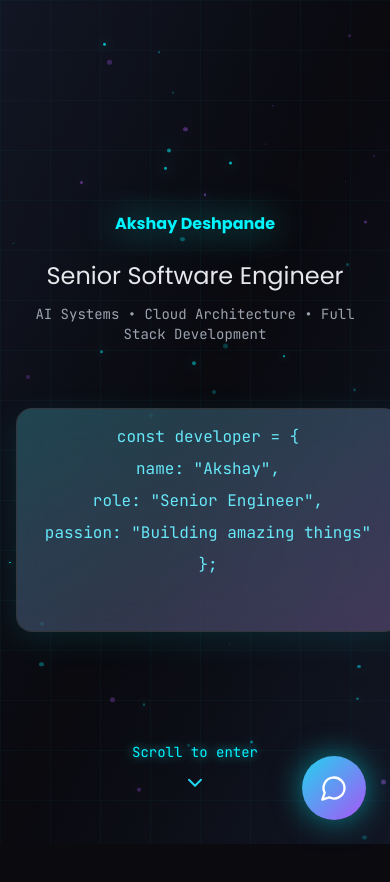
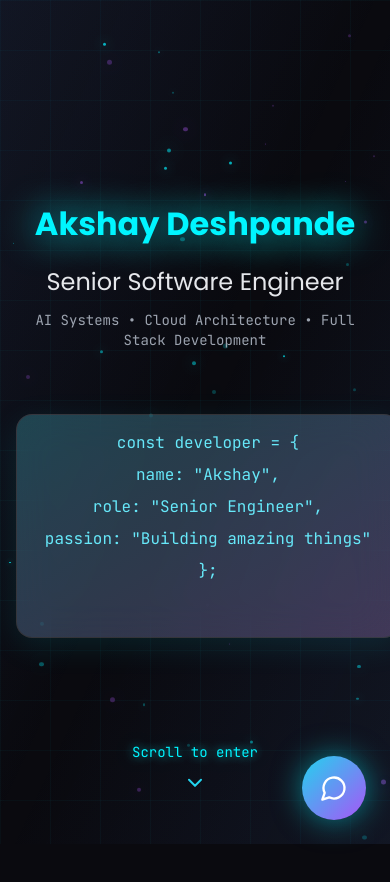
Before and after one commit to AkshayDeshpande1992/akshay-portfolio, a React (Create React App) app: page / in a window 390 px wide. Shown: the top 882 px of the page. Built offline with nearby package versions, Linux system fonts and the light colour scheme.

Commit message:
Add responsive CSS for hero title

```diff
--- a/src/styles/Portfolio.css
+++ b/src/styles/Portfolio.css
@@ -96,6 +96,39 @@ code, pre, .code-text {
 .glow-purple {
   box-shadow: 0 0 20px rgba(157, 78, 221, 0.4),
               0 0 40px rgba(157, 78, 221, 0.2);
+}
+
+/* Hero title responsive */
+.hero-title {
+  font-size: 7rem;
+  line-height: 1.1;
+  word-wrap: break-word;
+  overflow-wrap: break-word;
+  hyphens: auto;
+}
+
+@media (max-width: 1024px) {
+  .hero-title {
+    font-size: 5.5rem;
+  }
+}
+
+@media (max-width: 768px) {
+  .hero-title {
+    font-size: 4rem;
+  }
+}
+
+@media (max-width: 640px) {
+  .hero-title {
+    font-size: 2.5rem;
+  }
+}
+
+@media (max-width: 480px) {
+  .hero-title {
+    font-size: 2rem;
+  }
 }
 
 /* Scroll indicator */
```
